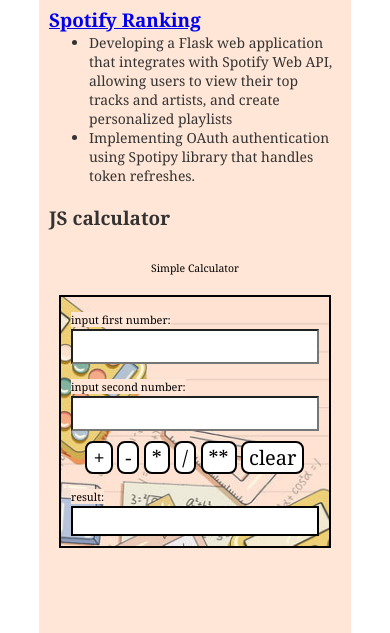
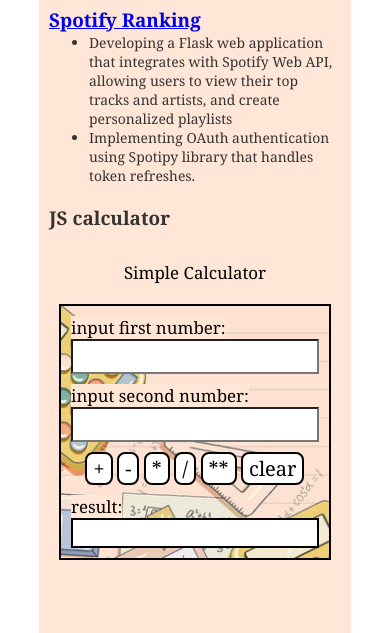
Before and after one commit to aaronhuan/cs391-mp-1, a plain HTML site: page projects/projects.html in a window 390 px wide. Shown: the part 211-844 px from the top of the page. Drawn offline with Linux system fonts and the light colour scheme.

Commit message:
upped font when small

```diff
--- a/projects/projectStyles.css
+++ b/projects/projectStyles.css
@@ -195,4 +195,10 @@ nav ul li a{
     #actualcalc{
         padding:10px;
     }
+    #title{
+        font-size: calc(13px + 1.5vw);
+    }
+    #title, label, #result{
+        font-size:calc(13px + 1vw)
+    }
 }
```
